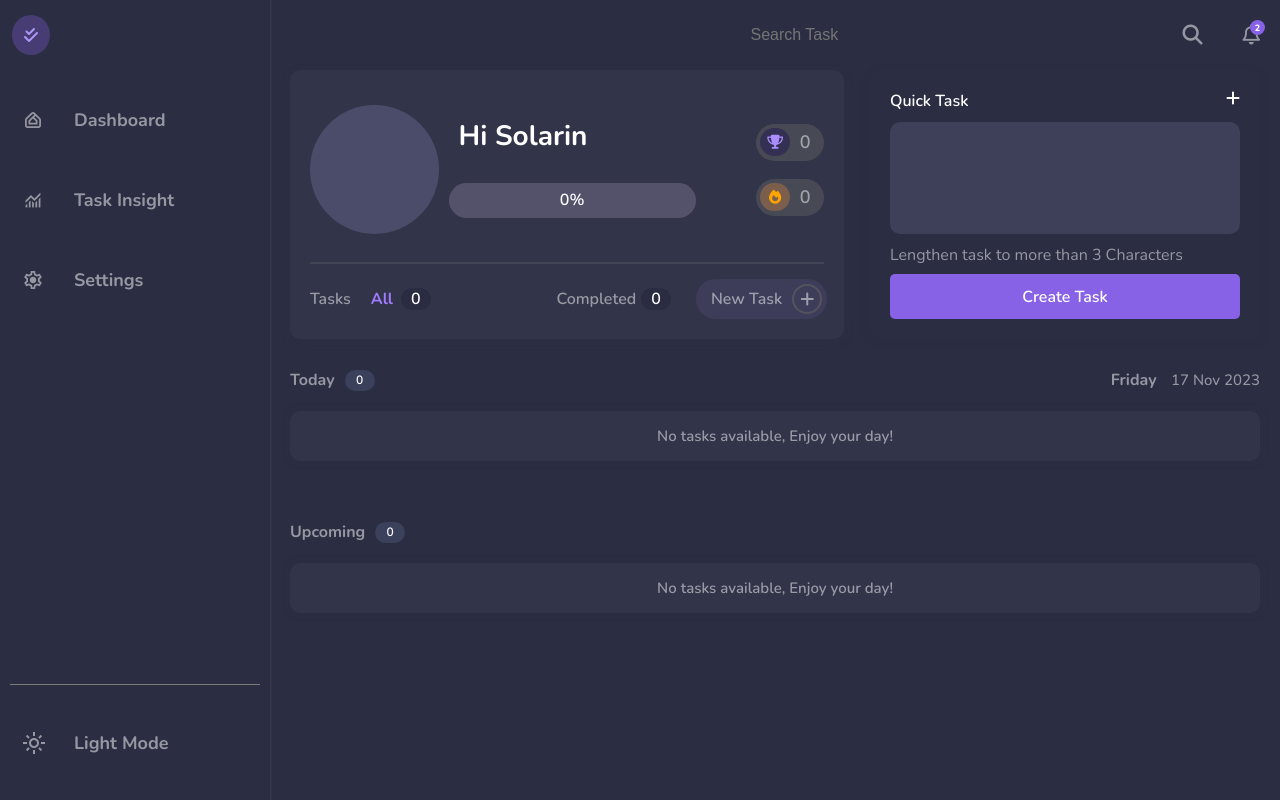
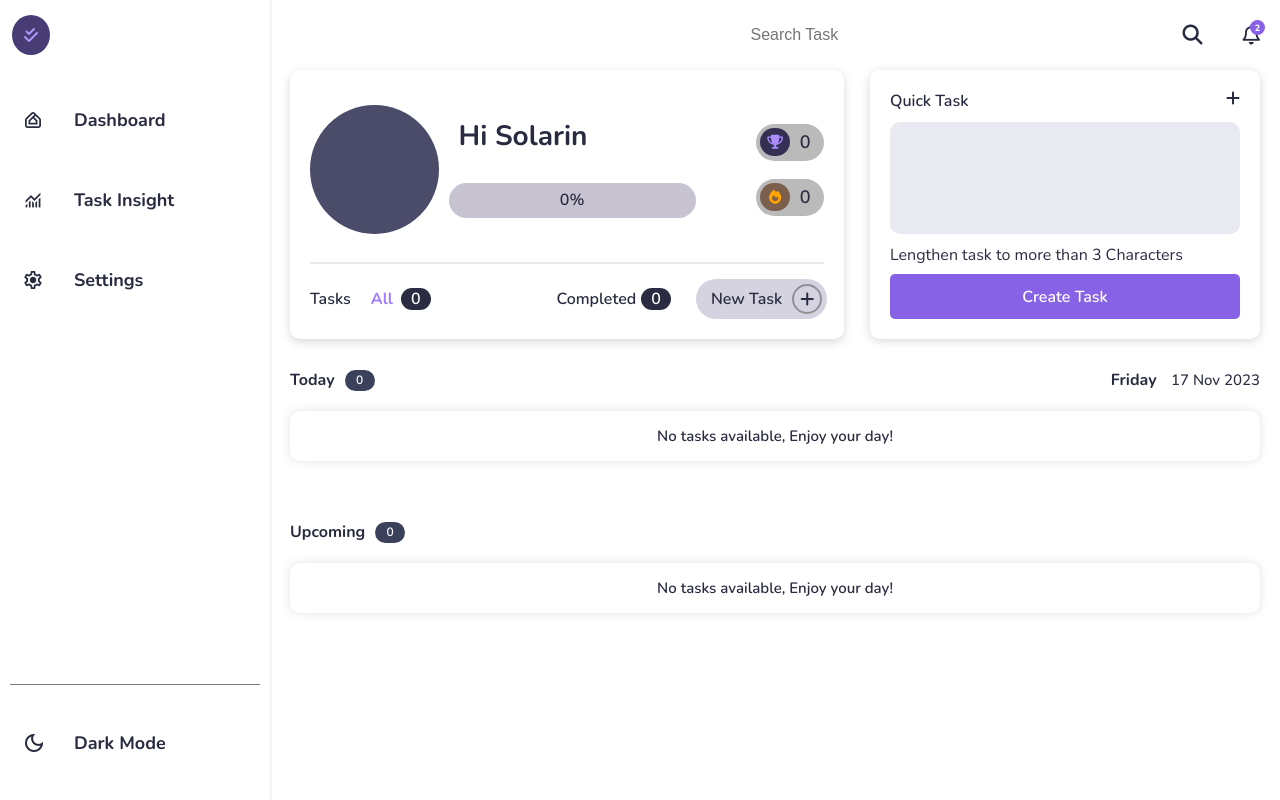
Before and after one commit to Solarin-Johnson/Taskmanager, a React (Create React App) app: page / in a window 1280 px wide. Built offline with nearby package versions, Linux system fonts and the light colour scheme.

Commit message:
toggle mode done

```diff
--- a/src/components/navigation/index.jsx
+++ b/src/components/navigation/index.jsx
@@ -43,14 +43,18 @@ export function Menubar({ showMenu }) {
   }, [menuItems]);
 
   const [menuIcons] = useState(["home_app_logo", "monitoring", "settings"]);
-  const [systemIcons] = useState(["light_mode"]);
+  const [systemIcons, setSystemIcons] = useState(["light_mode"]);
+
+  useEffect(() => {
+    setSystemIcons([(lightMode && "dark_mode") || "light_mode"]);
+  }, []);
 
   const spread = () => {
     menuContainer.current.id = "spread";
     menuContainer.current.parentElement.id = "spreadParent";
     // setTimeout(() => {
     setMenuItems(["Dashboard", "Task Insight", "Settings"]);
-    setSystemItems(["Light Mode"]);
+    setSystemItems([(lightMode && "Dark Mode") || "Light Mode"]);
   };
   const [browserWidth, setBrowserWidth] = useState(window.innerWidth);
   useEffect(() => {
@@ -74,19 +78,25 @@ export function Menubar({ showMenu }) {
   };
 
   const [lightMode, setLightMode] = useState(false);
-  useEffect(() => {}, [lightMode]);
+  useEffect(() => {
+    const storedMode = JSON.parse(localStorage.getItem("lightMode"));
+    if (storedMode === null) {
+      localStorage.setItem("lightMode", JSON.stringify(true));
+      setLightMode(storedMode);
+    } else {
+      setLightMode(storedMode);
+      console.log(storedMode);
+    }
+  }, []);
 
+  useEffect(() => {
+    setSystemIcons([(lightMode && "dark_mode") || "light_mode"]);
+    setSystemItems([(lightMode && "Dark Mode") || "Light Mode"]);
+    document.body.classList.toggle("light-mode");
+  }, [lightMode]);
   const toggleMode = () => {
-    document.body.classList.toggle("light-mode");
-    if (lightMode) {
-      console.log("true");
-      setSystemItems(["Dark Mode"]);
-      unSpread();
-    } else {
-      setSystemItems(["Dark Mode"]);
-      unSpread();
-    }
     setLightMode(!lightMode);
+    localStorage.setItem("lightMode", !lightMode);
   };
 
   return (
```
